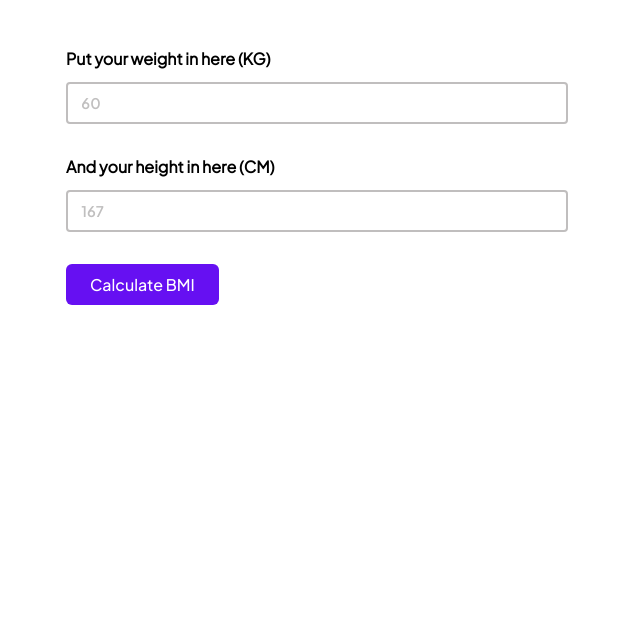
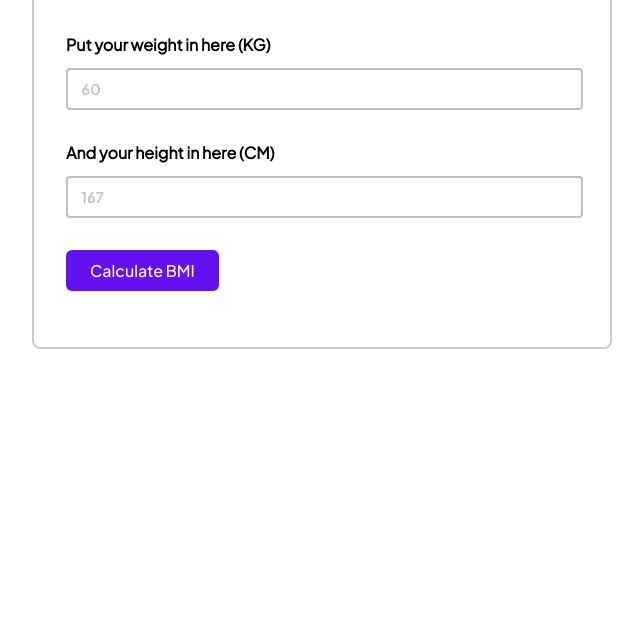
Before and after one commit to Shou9xMyko/Technical-Project-Assignment-2, a plain HTML site: page index.html in a window 1280 px wide. Shown: the part 173-800 px from the top of the page, without its empty margins (318-961 px from the left). Drawn offline with Linux system fonts and the light colour scheme.

Commit message:
Tugas Technical-Project-Assignment-2

```diff
--- a/style.css
+++ b/style.css
@@ -27,12 +27,15 @@
 #container {
   display: flex;
   justify-content: center;
-  margin-top: 4em;
+  margin-top: 2em;
 }
 
 form {
   width: 32em;
   margin: 0 1em;
+  border: 2px solid rgb(204, 203, 203);
+  border-radius: 8px;
+  padding: 1em 2em;
 }
 #title {
   font-family: "Plus-Jakarta-Sans-ExtraBold";
@@ -55,7 +58,7 @@ form {
 }
 
 #inputWeight {
-  width: 92%;
+  width: 95%;
   padding: 0.8em 1em;
   border: 2px solid rgb(192, 190, 190);
   border-radius: 4px;
@@ -79,7 +82,7 @@ form {
 }
 
 #inputHeight {
-  width: 92%;
+  width: 95%;
   padding: 0.8em 1em;
   border: 2px solid rgb(192, 190, 190);
   border-radius: 4px;
@@ -95,7 +98,7 @@ form {
 
 #btnCalculation {
   padding: 0.6em 1.5em;
-  margin: 2em 0 3em 0;
+  margin: 2em 0 1.5em 0;
   background-color: #6610f2;
   border: 0 solid #6610f2;
   border-radius: 6px;
```
